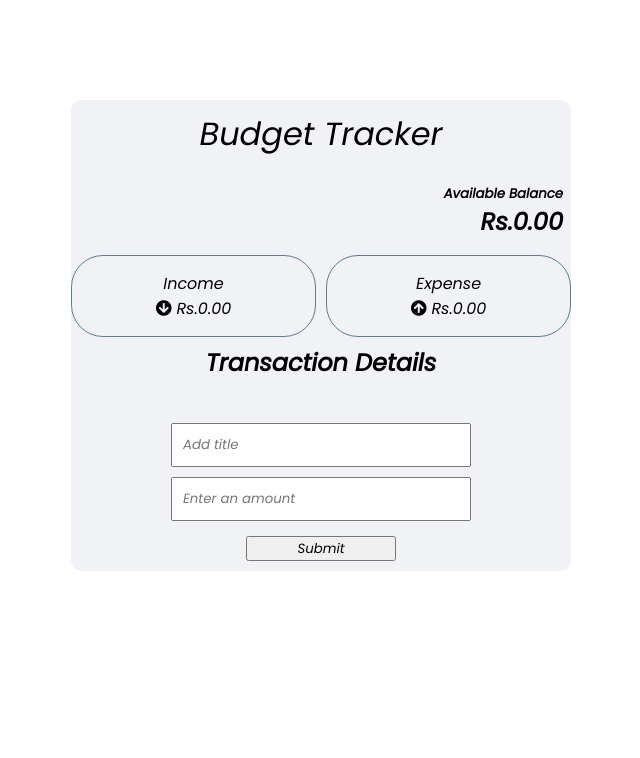
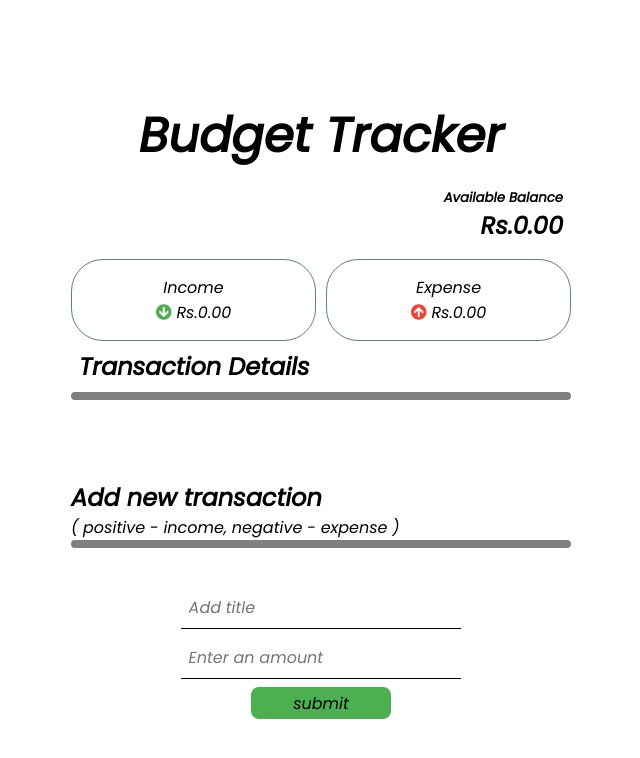
Before and after one commit to veer-a1505/expense-tracker-react, a React (Create React App) app: page / in a window 1280 px wide. Shown: the top 758 px of the page, without its empty margins (319-959 px from the left). Built offline with nearby package versions, Linux system fonts and the light colour scheme.

Commit message:
added icon and changed css styling

```diff
--- a/public/index.html
+++ b/public/index.html
@@ -3,7 +3,7 @@
 
   <head>
     <meta charset="utf-8" />
-    <link rel="icon" href="%PUBLIC_URL%/favicon.ico" />
+    <link rel="icon" href="%PUBLIC_URL%/calculator.ico" />
     <meta name="viewport" content="width=device-width, initial-scale=1" />
     <meta name="theme-color" content="#000000" />
     <meta name="description" content="Web site created using create-react-app" />
@@ -32,7 +32,7 @@
     -->
 
 
-    <title>React App</title>
+    <title>Budget Tracker</title>
   </head>
 
   <body>
--- a/src/component/Expense.js
+++ b/src/component/Expense.js
@@ -3,6 +3,7 @@ import {ExpenseContext} from './../stateManagement/ExpenseProvider'
 
 const Expense = () => {
   const {getTotalExpense} = useContext(ExpenseContext)
+
   return (
     <div className='box exp'>
       <p>Expense</p>
--- a/src/component/Header.js
+++ b/src/component/Header.js
@@ -1,7 +1,9 @@
 import React from 'react'
 
 const Header = () => {
-  return <div className='header'>Budget Tracker</div>
+  return <div className='header'>
+    <h1>Budget Tracker</h1>
+    </div>
 }
 
 export default Header
--- a/src/component/Transaction.js
+++ b/src/component/Transaction.js
@@ -3,11 +3,13 @@ import {ExpenseContext} from './../stateManagement/ExpenseProvider'
 
 const Transaction = ({transaction}) => {
   const {removeTransaction} = useContext(ExpenseContext)
+  const sign = transaction.amount > 0 ? '+' : null
+
   return (
       <li className='transaction' >
         <span className={transaction.role === 'income' ? 'income' :'expense'}></span>
         <span className='transaction-title' >{transaction.title}</span>
-        <span className='transaction-amount'>Rs.{transaction.amount.toFixed(2)}</span>
+        <span className='transaction-amount'>Rs.{sign}{transaction.amount.toFixed(2)}</span>
         <button className='dlt-trn' onClick={ () => removeTransaction(transaction.id)}>
           <i className="fas fa-times"></i>
         </button>
--- a/src/component/TransactionForm.js
+++ b/src/component/TransactionForm.js
@@ -21,7 +21,6 @@ const TransactionForm = () => {
 
     if(amount.startsWith('-')) {
       obj.role = 'expense'
-      // obj.amount = obj.amount.split('-')[1]
     } else {
       obj.role = 'income'
     }
@@ -35,11 +34,18 @@ const TransactionForm = () => {
   }
 
   return (
+    <div>
+    <div className='form-header'>
+      <h2>Add new transaction </h2>
+      <span>( positive - income, negative - expense )</span>
+    </div>
+    <hr></hr>
     <form onSubmit={handleSubmit} className='form-container'>
-      <input type='text' placeholder='Add title' name="title" onChange={updateField} ></input>
-      <input type='number' placeholder='Enter an amount' name="amount" onChange={updateField}></input>
-      <button type='submit'>Submit</button>
+      <input type='text' placeholder='Add title' name="title" onChange={updateField} autoFocus ></input>
+      <input type='number' placeholder='Enter an amount' name="amount" onChange={updateField} ></input>
+      <button type='submit'>submit</button>
     </form>
+    </div>
   )
 }
 
--- a/src/component/TransactionList.js
+++ b/src/component/TransactionList.js
@@ -5,17 +5,20 @@ import Transaction from './Transaction'
 const TransactionList = () => {
   const {transaction} = useContext(ExpenseContext)
 
-
-
   return (
+    <div>
+      <div className='transaction-header'>
+        <h2>Transaction Details</h2>
+      </div>
+      <hr></hr>
     <div className='transaction-container'>
-      <h2>Transaction Details</h2>
       {
         transaction.map((tran) => (
           <Transaction transaction={tran} key={tran.id} />
         ))
       }
     </div>
+    </div>
   )
 }
 
--- a/src/index.css
+++ b/src/index.css
@@ -2,25 +2,25 @@
   padding: 0;
   margin: 0;
   box-sizing: border-box;
+
   font-family: 'Poppins', sans-serif;
 }
 
 body {
-  background-color: #ffffff;
+  background: #ffffff;
 }
 
 .container {
   margin: 100px auto;
   width: 500px;
   border-radius: 10px;
-  background-color: #f1f2f6;
+  background: #ffffff;
 }
 
 .header {
   width: 100%;
-  padding: 10px;
   text-align: center;
-  font-size: 2rem;
+  font-size: 1.5rem;
 }
 
 .amount-container {
@@ -40,6 +40,7 @@ body {
 .transaction-container {
   width: 100%;
   display: flex;
+  min-height: 4rem;
   flex-direction: column;
   align-items: center;
   justify-content: center;
@@ -49,19 +50,45 @@ body {
   width: 100%;
   display: flex;
   flex-direction: column;
-  margin: 30px auto;
+  margin: 1.2rem auto;
+  user-select: none;
+  padding: 1rem;
 }
 
 .form-container input {
   width: 60%;
-  padding: 10px;
-  margin: 5px auto;
+  padding: 0.5rem;
+  margin: 0.25rem auto;
+  border: none;
+  border-bottom: 0.1rem solid;
+}
+
+.form-container input[type='text'],
+input[type='number'] {
+  font-size: 1rem;
+  color: black;
+}
+
+input:focus {
+  outline: none;
 }
 
 .form-container button {
   width: 30%;
-  height: 25px;
-  margin: 10px auto;
+  height: 2rem;
+  font-size: 1rem;
+  color: black;
+  background-color: #4caf50;
+  margin: 0.25rem auto;
+  border: none;
+  border-radius: 0.5rem;
+}
+.form-container button:hover {
+  cursor: pointer;
+}
+
+.form-container button:focus {
+  outline: none;
 }
 
 .transaction {
@@ -71,9 +98,9 @@ body {
   list-style: none;
   width: 100%;
   margin: 5px auto;
+  border: 0.1rem solid;
+  border-radius: 0.2rem;
   padding: 5px;
-  border: 1px solid #2c3e50;
-  border-radius: 0.5rem;
 }
 
 .transaction-amount {
@@ -100,7 +127,7 @@ body {
 
 .income {
   position: absolute;
-  right: 45%;
+  right: 47%;
   border-left: 10px solid transparent;
   border-right: 10px solid transparent;
   border-bottom: 20px solid #4caf50;
@@ -108,7 +135,7 @@ body {
 
 .expense {
   position: absolute;
-  right: 45%;
+  right: 47%;
   border-left: 10px solid transparent;
   border-right: 10px solid transparent;
   border-top: 20px solid #f44336;
@@ -119,7 +146,26 @@ body {
   padding: 0.5rem;
   text-align: end;
 }
-.transaction-container h2 {
+
+.transaction-header {
+  margin: 0 auto;
   padding: 0.5rem;
-  text-align: left;
 }
+
+hr {
+  border: 0.25rem solid grey;
+  border-radius: 1rem;
+  user-select: none;
+}
+
+.form-header {
+  padding-top: 1rem;
+}
+
+.exp i {
+  color: #f44336;
+}
+
+.inc i {
+  color: #4caf50;
+}
--- a/src/stateManagement/ExpenseProvider.js
+++ b/src/stateManagement/ExpenseProvider.js
@@ -11,7 +11,6 @@ const ExpenseProvider = (props) => {
 
     const id = Math.floor(Math.random() * 1000)
     amount = Number(amount)
-    // localStorage.setItem('transactions', JSON.stringify(transaction)
     setTransaction([...transaction, {id, title,  amount, role}])
   }
 
@@ -30,7 +29,6 @@ const ExpenseProvider = (props) => {
   const getTotalExpense = () => {
     const amountWithRole = transaction.map((trn) => trn.role === 'expense' ? trn.amount : null)
     const totalExpense = amountWithRole.reduce((acc,cur) => acc + cur,0)
-
     return totalExpense.toFixed(2)
   }
 
@@ -40,6 +38,7 @@ const ExpenseProvider = (props) => {
   }
 
 
+
   return (<ExpenseContext.Provider value={{ addTransaction , transaction, getBalance , getTotalIncome , getTotalExpense , removeTransaction}}>{props.children}</ExpenseContext.Provider>)
 }
 
```
Also changed, not shown: 1 other file (tests, documents, lock files or other folders).
